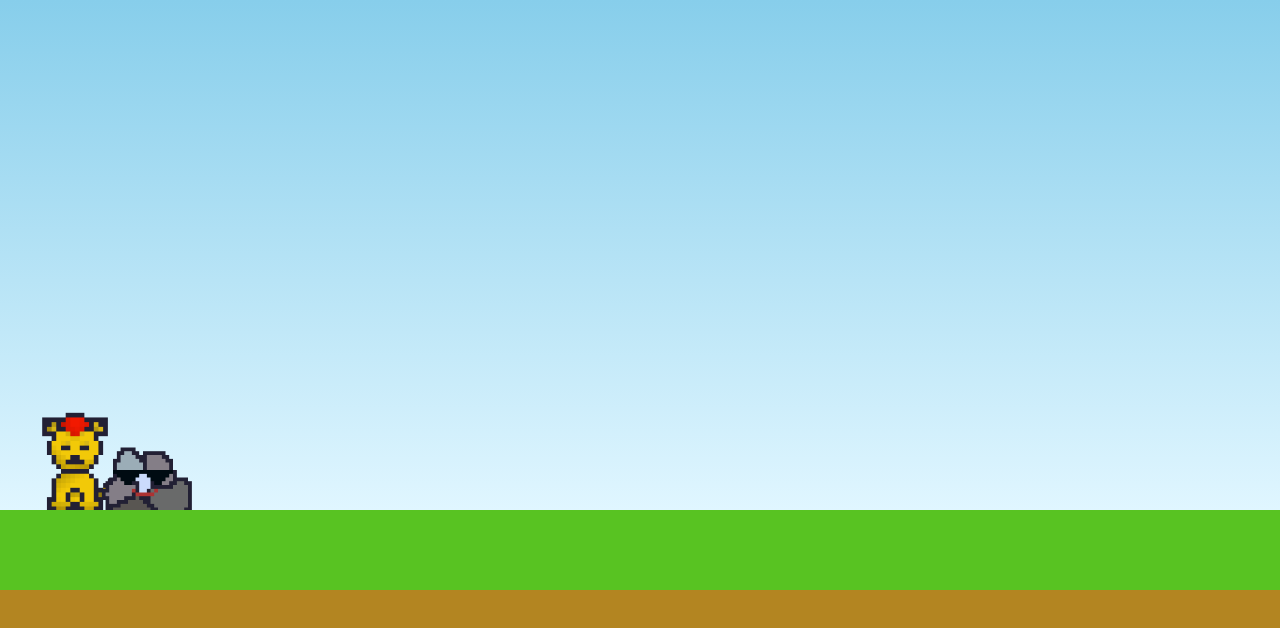
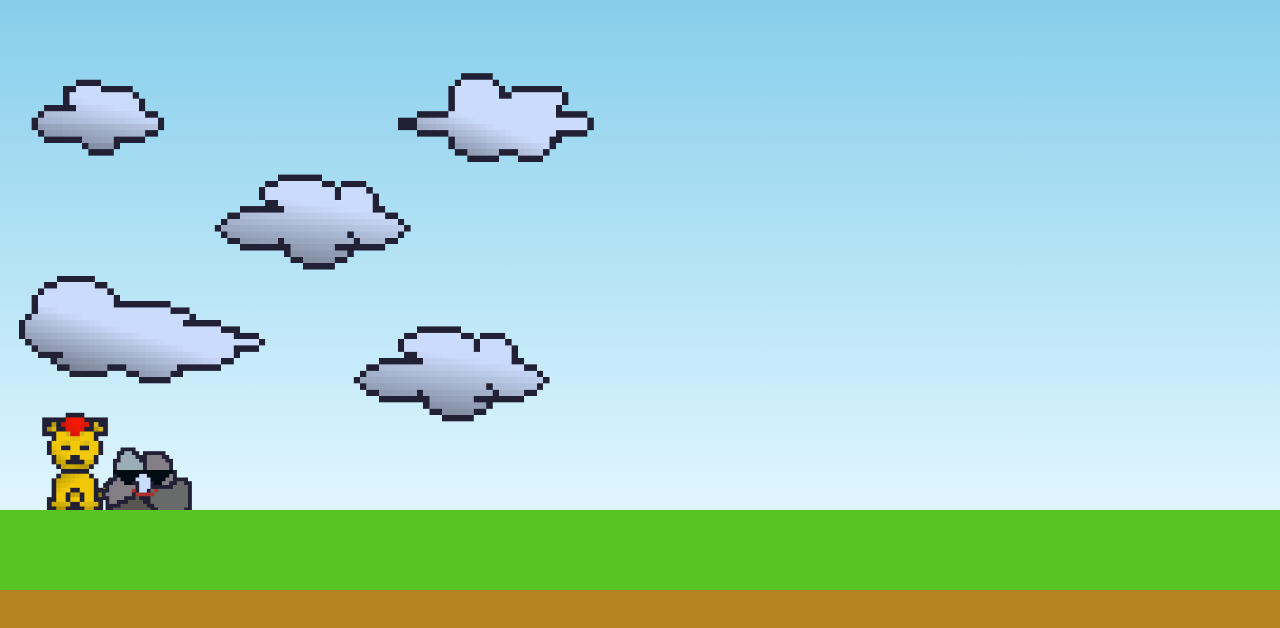
Before and after one commit to MilenaMartini/jogoLeao, a plain HTML site: page index.html in a window 1280 px wide. Drawn offline with Linux system fonts and the light colour scheme.

Commit message:
adicionando a nuvem no jogo

```diff
--- a/CSS/style.css
+++ b/CSS/style.css
@@ -12,6 +12,12 @@
     position: relative;
     overflow: hidden;
     background: linear-gradient(#87CEEB, #E0F6FF);
+}
+
+.nuvem {
+    position: absolute;
+    bottom: 15%;
+    width: 600px;
 }
 
 .pedra {
--- a/index.html
+++ b/index.html
@@ -18,6 +18,8 @@
 
         <img src="./img/leaoandando2.gif" class="leao">
         <img src="./img/pedra.png" class="pedra">
+        <img src="./img/nuvens.png" class="nuvem">
+
 
     </div>
 
```
